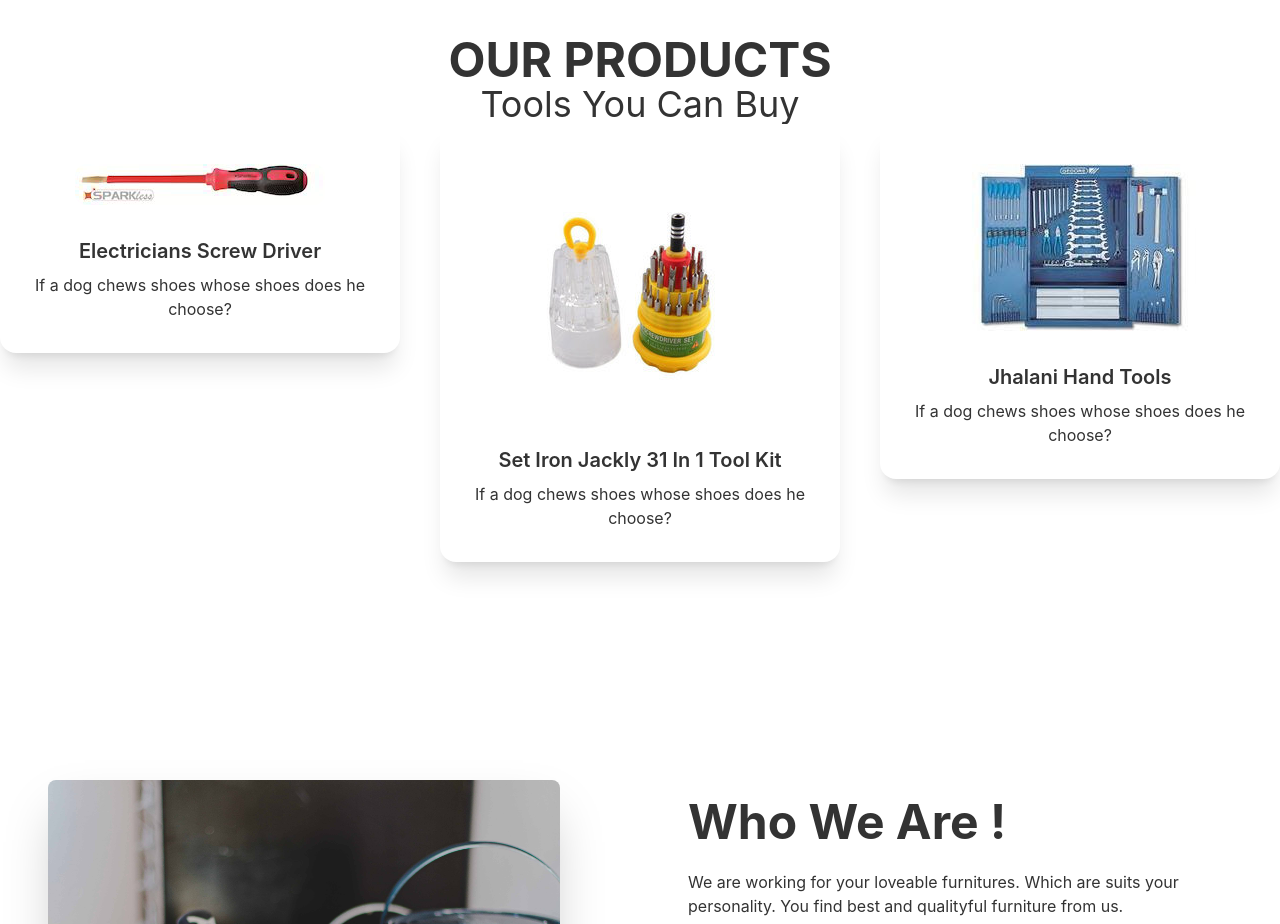
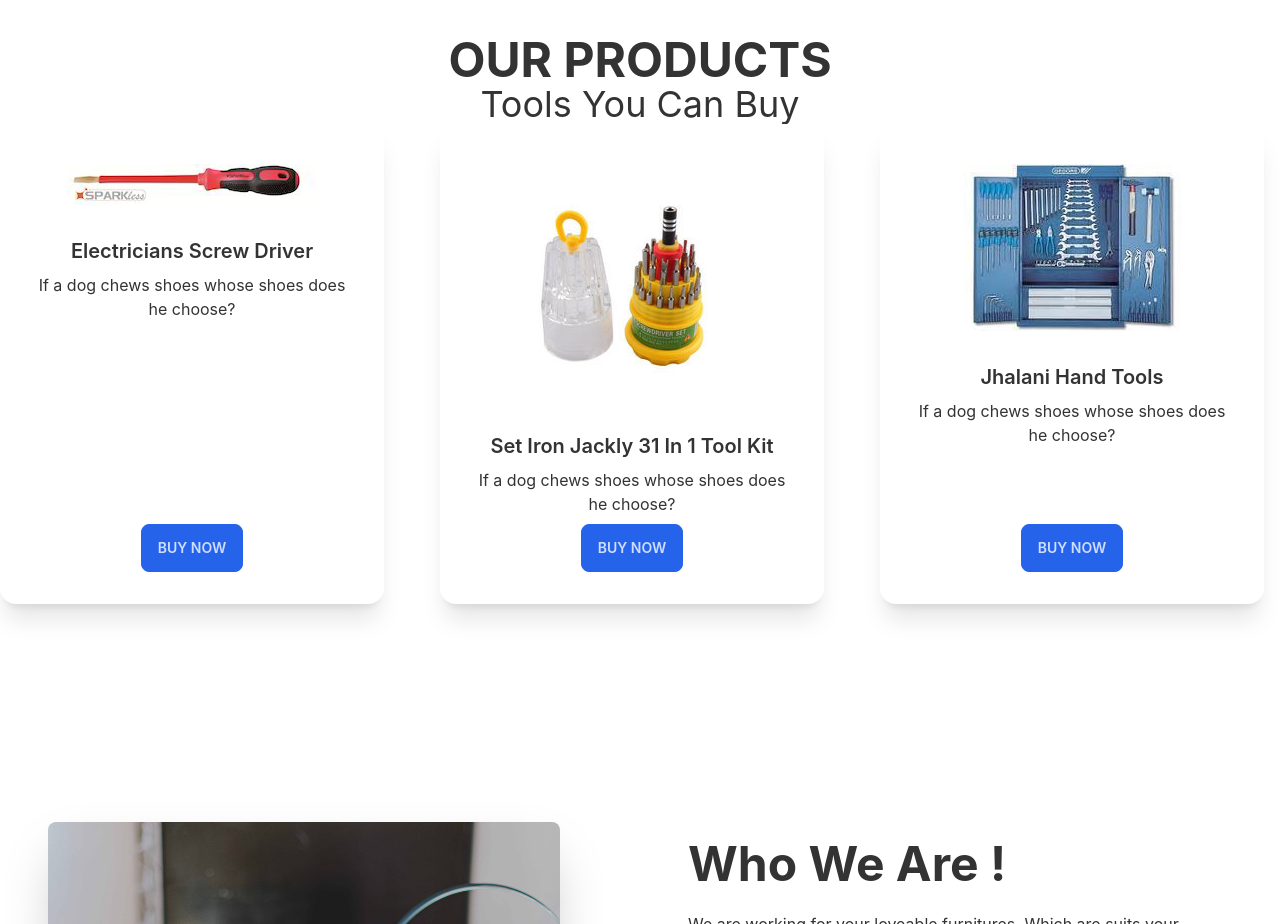
Before and after one commit to MShafiMS/manufacturer-website-frontend, a React (Create React App) app: page / in a window 1280 px wide. Shown: the part 780-1704 px from the top of the page. Built offline with nearby package versions, Linux system fonts and the light colour scheme.

Commit message:
auth applied

```diff
--- a/package.json
+++ b/package.json
@@ -13,9 +13,11 @@
     "@testing-library/user-event": "^13.5.0",
     "bootstrap": "^5.1.3",
     "daisyui": "^2.15.1",
+    "firebase": "^9.8.2",
     "react": "^18.1.0",
     "react-bootstrap": "^2.4.0",
     "react-dom": "^18.1.0",
+    "react-firebase-hooks": "^5.0.3",
     "react-router-dom": "^6.3.0",
     "react-scripts": "5.0.1",
     "web-vitals": "^2.1.4"
--- a/src/Pages/Home/Banner/Banner.js
+++ b/src/Pages/Home/Banner/Banner.js
@@ -21,6 +21,7 @@
               ❯
             </a>
           </div>
+
         </div>
         <div id="slide2" class="carousel-item relative w-full">
           <img
--- a/src/Pages/Home/Home.js
+++ b/src/Pages/Home/Home.js
@@ -2,7 +2,7 @@
 import Banner from './Banner/Banner';
 import Statistic from './Statistic/Statistic';
 import Hero from './Hero/Hero';
-import Products from './Productss/Products';
+import Products from './Products/Products';
 
 const Home = () => {
     return (
--- /dev/null
+++ b/src/Pages/Home/Product/Product.css
@@ -0,0 +1,4 @@
+.crd {
+    height: 480px;
+
+}
--- a/src/Pages/Home/Product/Product.js
+++ b/src/Pages/Home/Product/Product.js
@@ -1,15 +1,23 @@
-import React from 'react';
+import React from "react";
+import './Product.css';
 
-const Products = ({service}) => {
+const Products = ({ service }) => {
   return (
     <div>
-            <div className="card lg:max-w-lg bg-base-100 shadow-xl">
-            <figure className="px-10 pt-10">
-                <img src={service.img} alt="Shoes" className="rounded-xl" />
+      <div class="card crd w-96 bg-base-100 shadow-xl">
+        <figure class="px-10 pt-10">
+          <img
+            src={service.img}
+            alt="Shoes"
+            class="img rounded-xl"
+          />
         </figure>
-            <div className="card-body items-center text-center">
-                <h2 className="card-title">{service.name}</h2>
+        <div class="card-body items-center text-center">
+          <h2 class="card-title">{service.name}</h2>
           <p>If a dog chews shoes whose shoes does he choose?</p>
+          <div class="card-actions">
+            <button class="btn btn-primary">Buy Now</button>
+          </div>
         </div>
       </div>
     </div>
--- /dev/null
+++ b/src/firebase.init.js
@@ -0,0 +1,23 @@
+// Import the functions you need from the SDKs you need
+import { initializeApp } from "firebase/app";
+import { getAuth } from "firebase/auth";
+// TODO: Add SDKs for Firebase products that you want to use
+// https://firebase.google.com/docs/web/setup#available-libraries
+
+// Your web app's Firebase configuration
+const firebaseConfig = {
+  apiKey: process.env.REACT_APP_API_KEY,
+  authDomain: process.env.REACT_APP_AUTH_DOMAIN,
+  projectId: process.env.REACT_APP_PROJECT_ID,
+  storageBucket: process.env.REACT_APP_STORAGE_BUCKET,
+  messagingSenderId: process.env.REACT_APP_MESSAGING_SENDER_ID,
+  appId: process.env.REACT_APP_APP_ID,
+};
+
+// Initialize Firebase
+const app = initializeApp(firebaseConfig);
+
+
+const auth = getAuth(app);
+
+export default auth;
```
Also changed, not shown: src/Pages/Home/Products/Products.js (renamed from src/Pages/Home/Productss/Products.js), 1 other file (tests, documents, lock files or other folders). Lines whose indentation alone changed are shown as unchanged.
